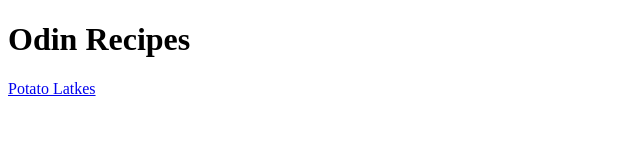
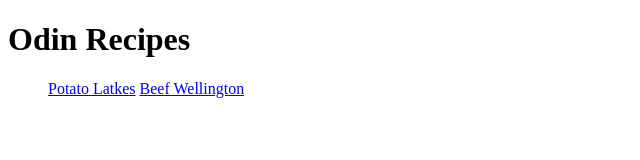
Before and after one commit to VexAve/odin-recipes, a plain HTML site: page index.html in a window 1280 px wide. Shown: the whole page, without its empty margins (0-640 px from the left). Drawn offline with Linux system fonts and the light colour scheme.

Commit message:
Add link to new recipe page

```diff
--- a/index.html
+++ b/index.html
@@ -7,6 +7,9 @@
 </head>
 <body>
     <h1>Odin Recipes</h1>
-    <a href="./recipes/potato-latkes.html">Potato Latkes</a>
+    <ul>
+        <a href="./recipes/potato-latkes.html">Potato Latkes</a>
+        <a href="./recipes/beef-wellington.html">Beef Wellington</a>
+    </ul>
 </body>
 </html>
```
Also changed, not shown: images/beef-wellington.jpg (added).
